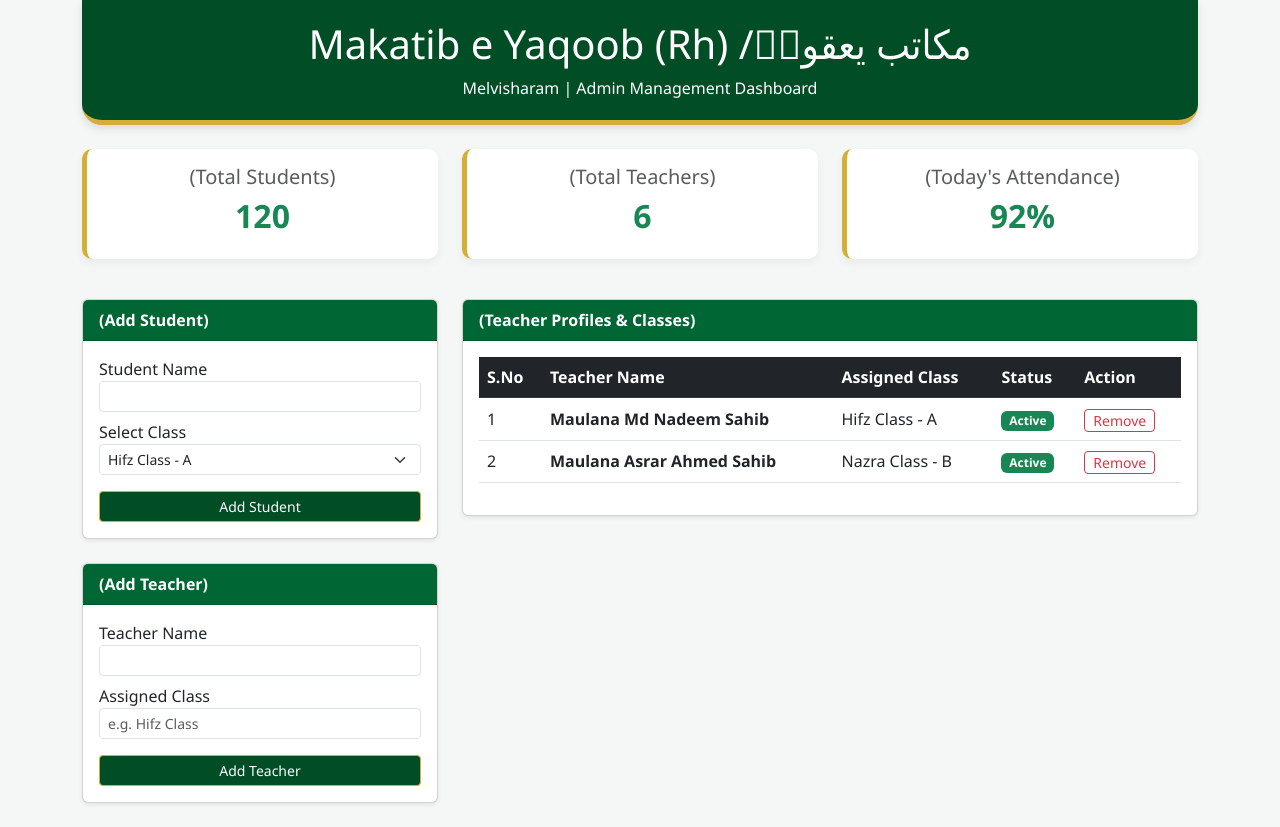
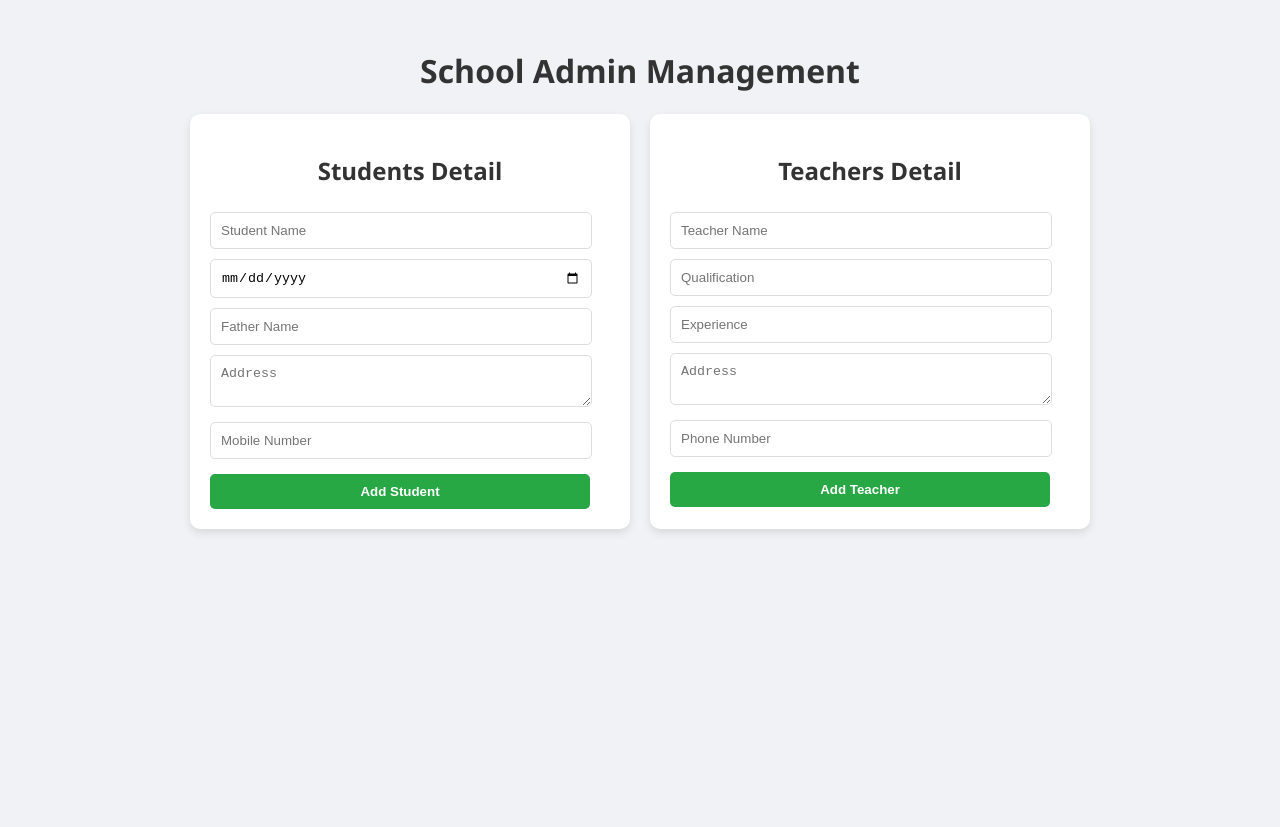
Before and after one commit to Shameel995/MADRASA-, a plain HTML site: page admin.html in a window 1280 px wide. After the commit the page ends 800 px from the top, so only its background shows below. Drawn offline with nearby package versions, Linux system fonts and the light colour scheme.

Commit message:
Update admin.html

```diff
--- a/admin.html
+++ b/admin.html
@@ -3,164 +3,134 @@
 <head>
     <meta charset="UTF-8">
     <meta name="viewport" content="width=device-width, initial-scale=1.0">
-    <title>Admin Dashboard - Makatib e Yaqoob (Rh)</title>
-    <!-- Bootstrap CSS -->
-    <link href="https://cdn.jsdelivr.net/npm/bootstrap@5.3.0/dist/css/bootstrap.min.css" rel="stylesheet">
+    <title>School Admin Portal</title>
     <style>
-        body {
-            background-color: #f4f7f5;
-            font-family: 'Segoe UI', Tahoma, Geneva, Verdana, sans-serif;
-        }
-        .madrasa-header {
-            background-color: #004d26; /* Deep Islamic Green */
-            color: #fff;
-            padding: 20px;
-            border-bottom: 5px solid #d4af37; /* Gold Border */
-            text-align: center;
-            border-radius: 0 0 20px 20px;
-            box-shadow: 0 4px 8px rgba(0,0,0,0.1);
-        }
-        .stat-card {
-            border: none;
-            border-left: 5px solid #d4af37;
-            border-radius: 10px;
-            box-shadow: 0 4px 10px rgba(0,0,0,0.05);
-            background: white;
-            transition: 0.3s;
-        }
-        .stat-card:hover {
-            transform: translateY(-5px);
-        }
-        .card-header-theme {
-            background-color: #006633;
-            color: white;
-            font-weight: 600;
-        }
-        .btn-custom {
-            background-color: #004d26;
-            color: white;
-            border: 1px solid #d4af37;
-        }
-        .btn-custom:hover {
-            background-color: #d4af37;
-            color: #004d26;
-        }
+        body { font-family: 'Segoe UI', sans-serif; background-color: #f0f2f5; padding: 20px; }
+        .container { display: flex; gap: 20px; justify-content: center; flex-wrap: wrap; }
+        .box { background: white; padding: 20px; border-radius: 10px; width: 400px; box-shadow: 0 4px 8px rgba(0,0,0,0.1); }
+        h2 { color: #333; text-align: center; }
+        input, textarea { width: 90%; padding: 10px; margin: 5px 0; border: 1px solid #ddd; border-radius: 5px; }
+        button { width: 95%; padding: 10px; background-color: #28a745; color: white; border: none; border-radius: 5px; cursor: pointer; margin-top: 10px; font-weight: bold; }
+        button.remove { background-color: #dc3545; width: 100%; margin-top: 5px; }
+        .list-item { border-bottom: 1px solid #eee; padding: 10px 0; margin-top: 10px; }
     </style>
 </head>
 <body>
 
-    <!-- Header Section -->
-    <div class="container mb-4">
-        <div class="madrasa-header">
-            <h1>Makatib e Yaqoob (Rh) /مکاتب یعقوبؒ</h1>
-            <p class="mb-0">Melvisharam | Admin Management Dashboard</p>
+    <h1 style="text-align: center; color: #333;">School Admin Management</h1>
+
+    <div class="container">
+        <!-- Student Section -->
+        <div class="box">
+            <h2>Students Detail</h2>
+            <input type="text" id="sName" placeholder="Student Name">
+            <input type="date" id="sDob">
+            <input type="text" id="sFather" placeholder="Father Name">
+            <textarea id="sAddress" placeholder="Address"></textarea>
+            <input type="number" id="sMobile" placeholder="Mobile Number">
+            <button onclick="addStudent()">Add Student</button>
+            <div id="studentList"></div>
+        </div>
+
+        <!-- Teacher Section -->
+        <div class="box">
+            <h2>Teachers Detail</h2>
+            <input type="text" id="tName" placeholder="Teacher Name">
+            <input type="text" id="tQual" placeholder="Qualification">
+            <input type="text" id="tExp" placeholder="Experience">
+            <textarea id="tAddress" placeholder="Address"></textarea>
+            <input type="number" id="tMobile" placeholder="Phone Number">
+            <button onclick="addTeacher()">Add Teacher</button>
+            <div id="teacherList"></div>
         </div>
     </div>
 
-    <div class="container">
-        <!-- Stats Row -->
-        <div class="row text-center mb-4">
-            <div class="col-md-4 mb-3">
-                <div class="stat-card p-3">
-                    <h5 class="text-muted"> (Total Students)</h5>
-                    <h2 class="text-success fw-bold">120</h2>
-                </div>
-            </div>
-            <div class="col-md-4 mb-3">
-                <div class="stat-card p-3">
-                    <h5 class="text-muted"> (Total Teachers)</h5>
-                    <h2 class="text-success fw-bold">6</h2>
-                </div>
-            </div>
-            <div class="col-md-4 mb-3">
-                <div class="stat-card p-3">
-                    <h5 class="text-muted"> (Today's Attendance)</h5>
-                    <h2 class="text-success fw-bold">92%</h2>
-                </div>
-            </div>
-        </div>
+    <script>
+        // Data Load karne ke liye
+        let students = JSON.parse(localStorage.getItem('students')) || [];
+        let teachers = JSON.parse(localStorage.getItem('teachers')) || [];
 
-        <div class="row">
-            <!-- Left Side: Forms to Add New Members -->
-            <div class="col-md-4 mb-4">
-                <div class="card mb-4 shadow-sm">
-                    <div class="card-header card-header-theme"> (Add Student)</div>
-                    <div class="card-body">
-                        <form>
-                            <div class="mb-2">
-                                <label class="form-label mb-0">Student Name</label>
-                                <input type="text" class="form-control form-control-sm" required>
-                            </div>
-                            <div class="mb-2">
-                                <label class="form-label mb-0">Select Class</label>
-                                <select class="form-select form-select-sm">
-                                    <option>Hifz Class - A</option>
-                                    <option>Nazra Class - B</option>
-                                    <option>Deenyat Class</option>
-                                </select>
-                            </div>
-                            <button type="button" class="btn btn-custom btn-sm w-100 mt-2" onclick="alert('Student Added!')">Add Student</button>
-                        </form>
-                    </div>
-                </div>
+        function updateUI() {
+            // Students ki list dikhane ke liye
+            document.getElementById('studentList').innerHTML = students.map((s, i) => `
+                <div class="list-item">
+                    <strong>Name: ${s.name}</strong><br>
+                    DOB: ${s.dob} | Father: ${s.father} <br>
+                    Address: ${s.address} | Mob: ${s.mobile}
+                    <button class="remove" onclick="removeStudent(${i})">Remove</button>
+                </div>`).join('');
 
-                <div class="card shadow-sm">
-                    <div class="card-header card-header-theme"> (Add Teacher)</div>
-                    <div class="card-body">
-                        <form>
-                            <div class="mb-2">
-                                <label class="form-label mb-0">Teacher Name</label>
-                                <input type="text" class="form-control form-control-sm" required>
-                            </div>
-                            <div class="mb-2">
-                                <label class="form-label mb-0">Assigned Class</label>
-                                <input type="text" class="form-control form-control-sm" placeholder="e.g. Hifz Class" required>
-                            </div>
-                            <button type="button" class="btn btn-custom btn-sm w-100 mt-2" onclick="alert('Teacher Added!')">Add Teacher</button>
-                        </form>
-                    </div>
-                </div>
-            </div>
+            // Teachers ki list dikhane ke liye
+            document.getElementById('teacherList').innerHTML = teachers.map((t, i) => `
+                <div class="list-item">
+                    <strong>Name: ${t.name}</strong><br>
+                    Qual: ${t.qual} | Exp: ${t.exp} <br>
+                    Address: ${t.address} | Ph: ${t.mobile}
+                    <button class="remove" onclick="removeTeacher(${i})">Remove</button>
+                </div>`).join('');
+        }
 
-            <!-- Right Side: Teacher Profiles & Overview -->
-            <div class="col-md-8 mb-4">
-                <div class="card shadow-sm">
-                    <div class="card-header card-header-theme"> (Teacher Profiles & Classes)</div>
-                    <div class="card-body table-responsive">
-                        <table class="table table-hover align-middle">
-                            <thead class="table-dark" style="background-color: #004d26 !important;">
-                                <tr>
-                                    <th>S.No</th>
-                                    <th>Teacher Name</th>
-                                    <th>Assigned Class</th>
-                                    <th>Status</th>
-                                    <th>Action</th>
-                                </tr>
-                            </thead>
-                            <tbody>
-                                <tr>
-                                    <td>1</td>
-                                    <td><strong>Maulana Md Nadeem Sahib</strong></td>
-                                    <td>Hifz Class - A</td>
-                                    <td><span class="badge bg-success">Active</span></td>
-                                    <td><button class="btn btn-sm btn-outline-danger py-0">Remove</button></td>
-                                </tr>
-                                <tr>
-                                    <td>2</td>
-                                    <td><strong>Maulana Asrar Ahmed Sahib</strong></td>
-                                    <td>Nazra Class - B</td>
-                                    <td><span class="badge bg-success">Active</span></td>
-                                    <td><button class="btn btn-sm btn-outline-danger py-0">Remove</button></td>
-                                </tr>
-                            </tbody>
-                        </table>
-                    </div>
-                </div>
-            </div>
-        </div>
-    </div>
+        // Student Add karne ka function
+        function addStudent() {
+            const name = document.getElementById('sName').value;
+            const dob = document.getElementById('sDob').value;
+            const father = document.getElementById('sFather').value;
+            const address = document.getElementById('sAddress').value;
+            const mobile = document.getElementById('sMobile').value;
 
-    <!-- Bootstrap JS Bundle -->
-    <script src="https://cdn.jsdelivr.net/npm/bootstrap@5.3.0/dist/js/bootstrap.bundle.min.js"></script>
+            if(name && dob && father && address && mobile) {
+                students.push({ name, dob, father, address, mobile });
+                localStorage.setItem('students', JSON.stringify(students));
+                updateUI();
+                // Form clear karne ke liye
+                document.getElementById('sName').value = '';
+                document.getElementById('sDob').value = '';
+                document.getElementById('sFather').value = '';
+                document.getElementById('sAddress').value = '';
+                document.getElementById('sMobile').value = '';
+            } else {
+                alert("Please fill all student fields!");
+            }
+        }
+
+        // Teacher Add karne ka function
+        function addTeacher() {
+            const name = document.getElementById('tName').value;
+            const qual = document.getElementById('tQual').value;
+            const exp = document.getElementById('tExp').value;
+            const address = document.getElementById('tAddress').value;
+            const mobile = document.getElementById('tMobile').value;
+
+            if(name && qual && exp && address && mobile) {
+                teachers.push({ name, qual, exp, address, mobile });
+                localStorage.setItem('teachers', JSON.stringify(teachers));
+                updateUI();
+                // Form clear karne ke liye
+                document.getElementById('tName').value = '';
+                document.getElementById('tQual').value = '';
+                document.getElementById('tExp').value = '';
+                document.getElementById('tAddress').value = '';
+                document.getElementById('tMobile').value = '';
+            } else {
+                alert("Please fill all teacher fields!");
+            }
+        }
+
+        // Remove karne ke functions
+        function removeStudent(i) {
+            students.splice(i, 1);
+            localStorage.setItem('students', JSON.stringify(students));
+            updateUI();
+        }
+
+        function removeTeacher(i) {
+            teachers.splice(i, 1);
+            localStorage.setItem('teachers', JSON.stringify(teachers));
+            updateUI();
+        }
+
+        // Page load hote hi purana data dikhane ke liye
+        updateUI();
+    </script>
 </body>
 </html>
```
